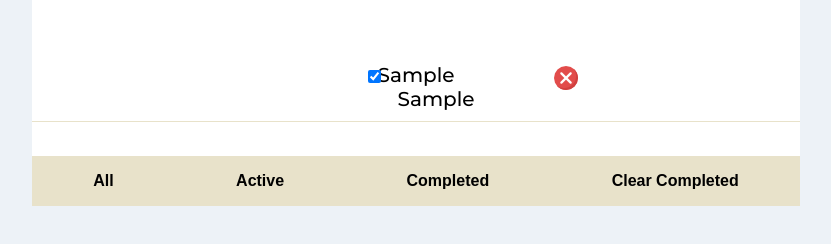
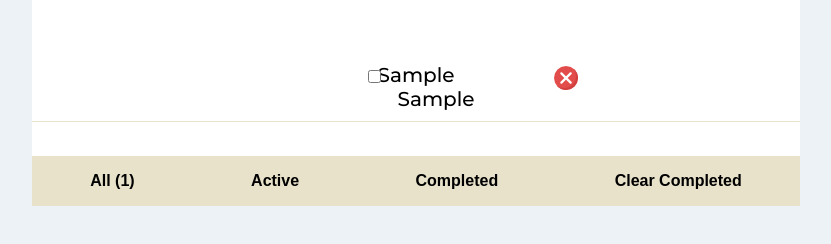
Before and after one commit to Brunopavasovic/todo-react-app, a React (Create React App) app: page / in a window 1280 px wide. Both pictures are taken after typing "Sample", "Sample" into the empty fields and a click on the button "ADD TODO". Shown: the part 444-688 px from the top of the page, without its empty margins (224-1055 px from the left). Built offline with nearby package versions, Linux system fonts and the light colour scheme.

Commit message:
added clear,complete

```diff
--- a/src/App.js
+++ b/src/App.js
@@ -5,6 +5,7 @@ import "./styles/App.css";
 import { useState } from "react";
 import { RenderTask } from "./components/RenderTask";
 import { uniqueId } from "./util";
+import { Footer } from "./components/Footer";
 
 const emptyInput = {
   title: "",
@@ -14,7 +15,6 @@ const emptyInput = {
 export default function App() {
   const [todos, setTodos] = useState([]);
   const [userInput, setUserInput] = useState(emptyInput);
-  const [isChecked, setIsChecked] = useState(false);
 
   const handleInput = (e) => {
     const value = e.target.value;
@@ -28,7 +28,7 @@ export default function App() {
   const addTodo = (input) => {
     const newTodo = {
       id: uniqueId(),
-      done: handleOnChange(),
+      done: false,
       ...input,
     };
     setTodos([...todos, newTodo]);
@@ -41,8 +41,30 @@ export default function App() {
     setTodos(remove);
   };
 
-  const handleOnChange = () => {
-    setIsChecked(!isChecked);
+  const handleOnChange = (todo) => {
+    const withChanges = todos.map((item) => {
+      if (item.id === todo.id) {
+        return todo;
+      }
+
+      return item;
+    });
+    setTodos(withChanges);
+  };
+
+  const clearCompleted = () => {
+    const cleared = todos.filter((todo) => !todo.done);
+    setTodos(cleared);
+  };
+
+  const completedItems = () => {
+    const comp = todos.filter((todo) => todo.done);
+    setTodos(comp);
+  };
+
+  const activeItems = () => {
+    const active = todos.filter((todo) => !todo.done);
+    setTodos(active);
   };
 
   const handleSubmit = (e) => {
@@ -84,19 +106,20 @@ export default function App() {
         {todos.map((todo) => (
           <RenderTask
             key={todo.id}
+            id={todo.id}
             task={todo.task}
             title={todo.title}
             remove={() => removeItem(todo.id)}
-            checked={isChecked}
-            changed={handleOnChange}
+            done={todo.done}
+            change={handleOnChange}
           />
         ))}
-        <Footer>
-          <InfoButton>All</InfoButton>
-          <InfoButton>Active</InfoButton>
-          <InfoButton>Completed</InfoButton>
-          <InfoButton>Clear Completed</InfoButton>
-        </Footer>
+        <Footer
+          todos={todos}
+          completedItems={completedItems}
+          clearCompleted={clearCompleted}
+          activeItems={activeItems}
+        />
       </TasksContainer>
     </PageWrapper>
   );
@@ -148,21 +171,3 @@ const Inputs = styled("input", {
   "&:focus": inputOutline,
   "&:focus-visible": inputOutline,
 });
-
-const Footer = styled("div", {
-  width: "100%",
-  height: "50px",
-  backgroundColor: "#E8E2CA",
-  display: "flex",
-  justifyContent: "space-around",
-  alignItems: "center",
-});
-
-const InfoButton = styled("button", {
-  border: "none",
-  background: "transparent",
-  fontWeight: "bold",
-  fontSize: "16px",
-  color: "#000",
-  cursor: "pointer",
-});
--- /dev/null
+++ b/src/components/Footer.jsx
@@ -0,0 +1,38 @@
+import React from "react";
+import { styled } from "../stitches.config";
+
+export const Footer = ({
+  todos,
+  clearCompleted,
+  completedItems,
+  activeItems,
+}) => {
+  const all = todos.length;
+
+  return (
+    <Filter>
+      <FilterButton>All ({all})</FilterButton>
+      <FilterButton onClick={activeItems}>Active</FilterButton>
+      <FilterButton onClick={completedItems}>Completed </FilterButton>
+      <FilterButton onClick={clearCompleted}>Clear Completed</FilterButton>
+    </Filter>
+  );
+};
+
+const Filter = styled("div", {
+  width: "100%",
+  height: "50px",
+  backgroundColor: "#E8E2CA",
+  display: "flex",
+  justifyContent: "space-around",
+  alignItems: "center",
+});
+
+const FilterButton = styled("button", {
+  border: "none",
+  background: "transparent",
+  fontWeight: "bold",
+  fontSize: "16px",
+  color: "#000",
+  cursor: "pointer",
+});
--- a/src/components/RenderTask.jsx
+++ b/src/components/RenderTask.jsx
@@ -1,20 +1,24 @@
 import React from "react";
 import { styled } from "../stitches.config";
 
-export const RenderTask = (todo) => {
+export const RenderTask = ({ remove, change, ...todo }) => {
+  const toggleDone = (ev) => {
+    change({ ...todo, done: ev.target.checked });
+  };
+
   return (
     <Dl>
-      <ImageButton onClick={todo.remove}>
+      <ImageButton onClick={remove}>
         {" "}
         <img src="./cancel.png" alt="cancel" />
       </ImageButton>
       <Checkbox
         type="checkbox"
-        onChange={todo.changed}
-        checked={todo.checked}
+        onChange={toggleDone}
+        checked={todo.done}
       ></Checkbox>
-      <dt key={todo.id}>{todo.title}</dt>
-      <dd key={todo.id}>{todo.task}</dd>
+      <dt>{todo.title}</dt>
+      <dd>{todo.task}</dd>
     </Dl>
   );
 };
```
